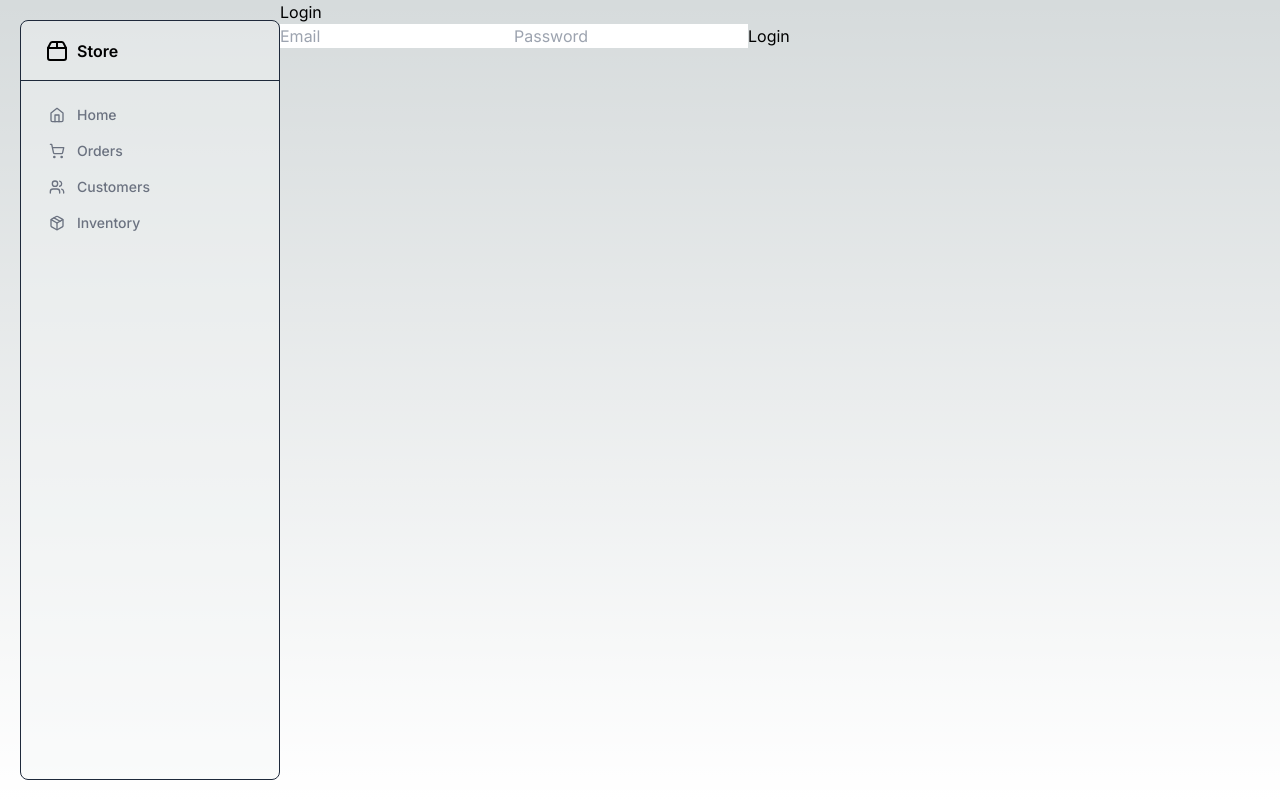
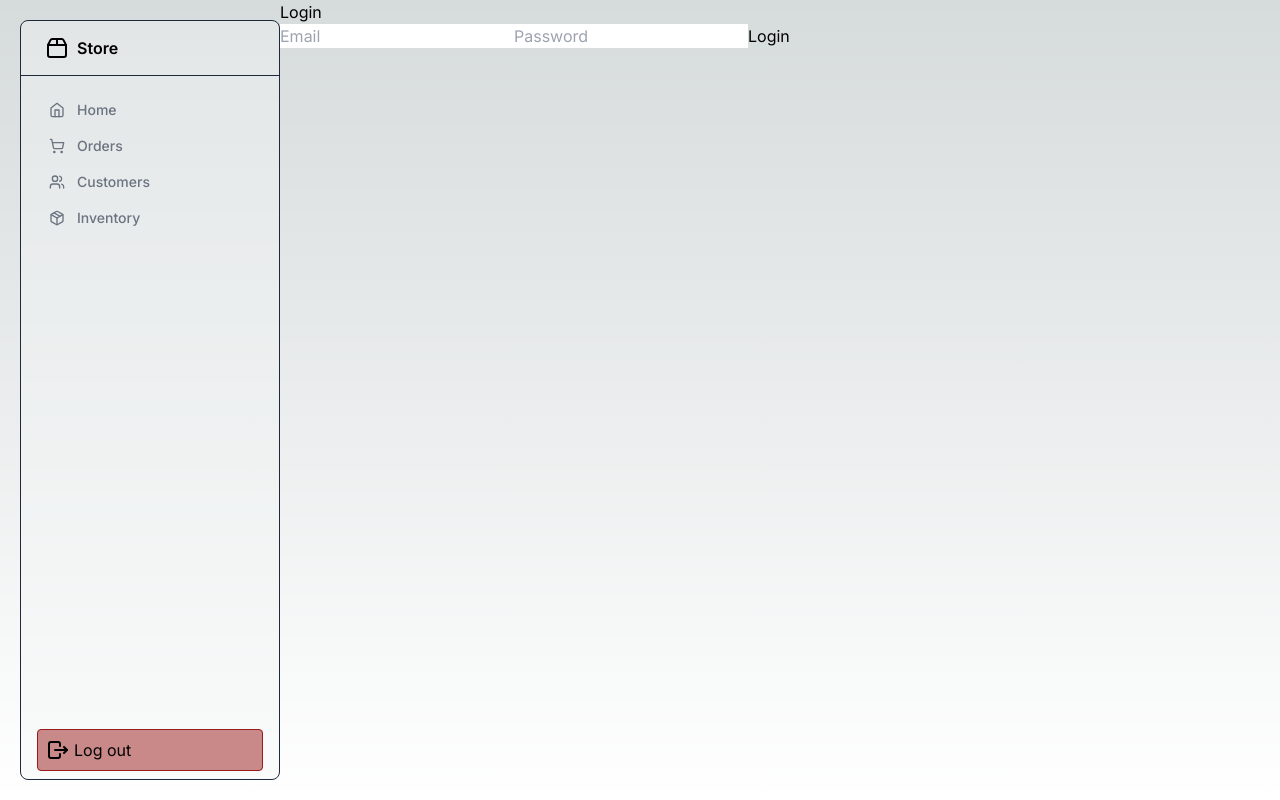
Before and after one commit to forjoa/inventory-control, a Next.js app: page /login in a window 1280 px wide. Built offline with nearby package versions, Linux system fonts and the light colour scheme; no server answers.

Commit message:
creat log out button w/o functionality

```diff
--- a/src/assets/icons.tsx
+++ b/src/assets/icons.tsx
@@ -147,22 +147,45 @@ export function UsersIcon(props: any) {
 export function Add(props: any) {
   return (
     <svg
-    {...props}
-      xmlns="http://www.w3.org/2000/svg"
-      width="24"
-      height="24"
-      viewBox="0 0 24 24"
-      fill="none"
-      stroke="currentColor"
-      strokeWidth="2"
-      strokeLinecap="round"
-      strokeLinejoin="round"
-      className="icon icon-tabler icons-tabler-outline icon-tabler-circle-plus"
+      {...props}
+      xmlns='http://www.w3.org/2000/svg'
+      width='24'
+      height='24'
+      viewBox='0 0 24 24'
+      fill='none'
+      stroke='currentColor'
+      strokeWidth='2'
+      strokeLinecap='round'
+      strokeLinejoin='round'
+      className='icon icon-tabler icons-tabler-outline icon-tabler-circle-plus'
     >
-      <path stroke="none" d="M0 0h24v24H0z" fill="none" />
-      <path d="M3 12a9 9 0 1 0 18 0a9 9 0 0 0 -18 0" />
-      <path d="M9 12h6" />
-      <path d="M12 9v6" />
+      <path stroke='none' d='M0 0h24v24H0z' fill='none' />
+      <path d='M3 12a9 9 0 1 0 18 0a9 9 0 0 0 -18 0' />
+      <path d='M9 12h6' />
+      <path d='M12 9v6' />
     </svg>
   )
 }
+
+export function Logout(props: any) {
+  return (
+    <svg
+      {...props}
+      xmlns='http://www.w3.org/2000/svg'
+      width='24'
+      height='24'
+      viewBox='0 0 24 24'
+      fill='none'
+      stroke='currentColor'
+      strokeWidth='2'
+      strokeLinecap='round'
+      strokeLinejoin='round'
+      className='icon icon-tabler icons-tabler-outline icon-tabler-logout'
+    >
+      <path stroke='none' d='M0 0h24v24H0z' fill='none' />
+      <path d='M14 8v-2a2 2 0 0 0 -2 -2h-7a2 2 0 0 0 -2 2v12a2 2 0 0 0 2 2h7a2 2 0 0 0 2 -2v-2' />
+      <path d='M9 12h12l-3 -3' />
+      <path d='M18 15l3 -3' />
+    </svg>
+  )
+}
--- a/src/components/Navigation.tsx
+++ b/src/components/Navigation.tsx
@@ -2,6 +2,7 @@
 import Link from 'next/link'
 import {
   HomeIcon,
+  Logout,
   PackageIcon,
   ShoppingCartIcon,
   UsersIcon,
@@ -12,7 +13,7 @@ export default function Navigation() {
   const router = usePathname()
 
   return (
-    <div className='flex-1 overflow-auto py-2'>
+    <div className='flex flex-col h-full overflow-auto py-2 justify-between'>
       <nav className='grid items-start px-4 text-sm font-medium'>
         <Link
           className={`${
@@ -59,6 +60,10 @@ export default function Navigation() {
           Inventory
         </Link>
       </nav>
+      <button className='flex gap-1 mx-4 px-2 py-2 border border-red-800 rounded bg-red-800 bg-opacity-50'>
+        <Logout className='h-4 w-4' />
+        <p>Log out</p>
+      </button>
     </div>
   )
 }
```
